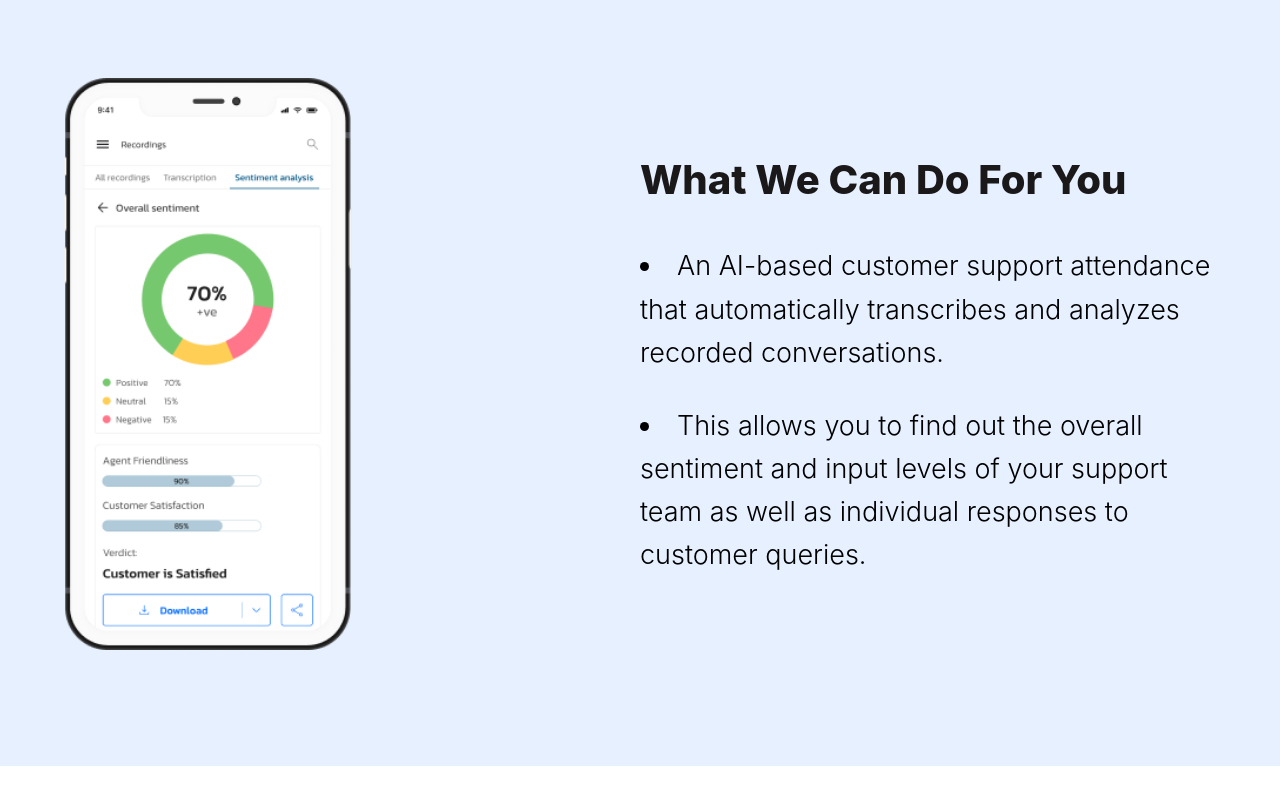
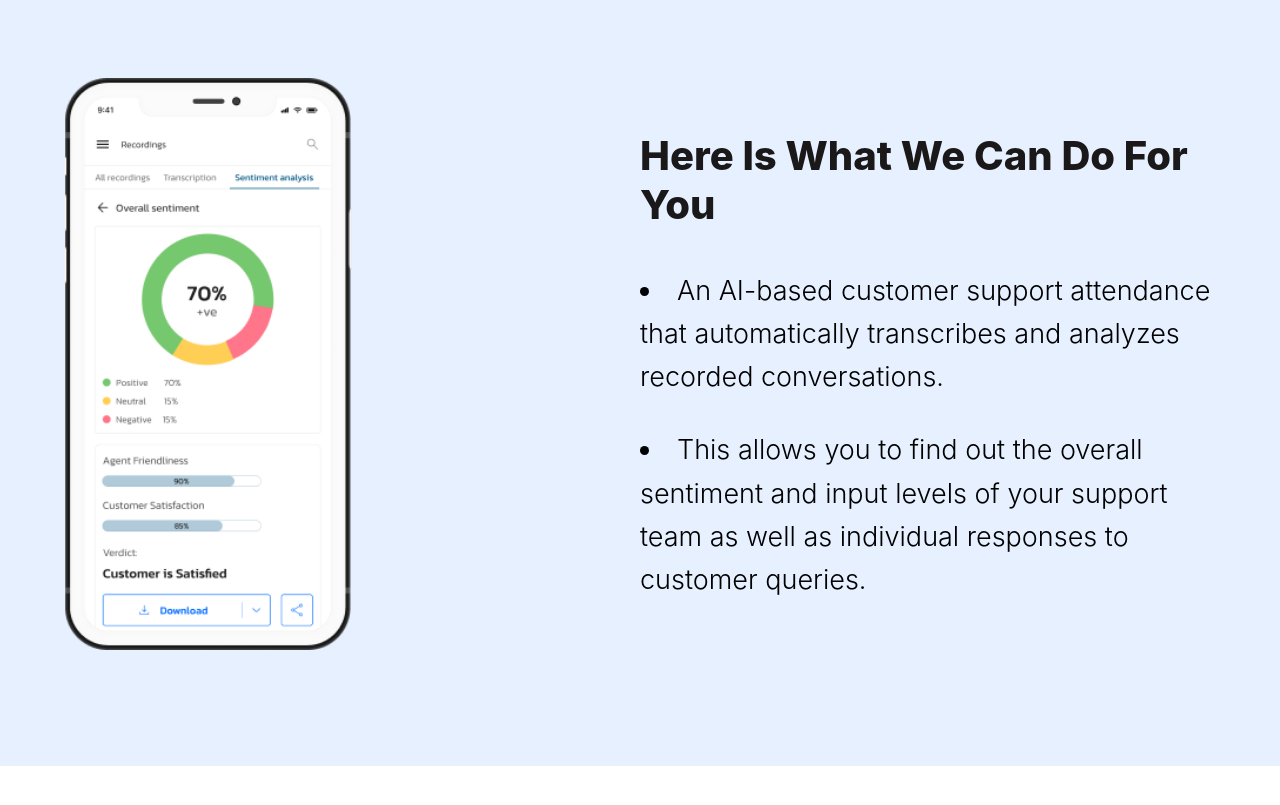
Before and after one commit to KodianKodes/customersupport.web-1, a React (Vite) app in the folder scrybe_frontend/: page / in a window 1280 px wide. Shown: the part 1120-1925 px from the top of the page. Built offline with nearby package versions, Linux system fonts and the light colour scheme.

Commit message:
feat:(scrybe:FRO-20) all design done

```diff
--- a/scrybe_frontend/src/services-page/Services.jsx
+++ b/scrybe_frontend/src/services-page/Services.jsx
@@ -46,7 +46,7 @@ function Services() {
               <img src={weCan} alt="wecan" />
             </div>
             <div className="wecan-txt">
-              <h1>What We Can Do For You</h1>
+              <h1>Here Is What We Can Do For You</h1>
               <li className="list">
                 An AI-based customer support attendance that automatically
                 transcribes and analyzes recorded conversations.
```
